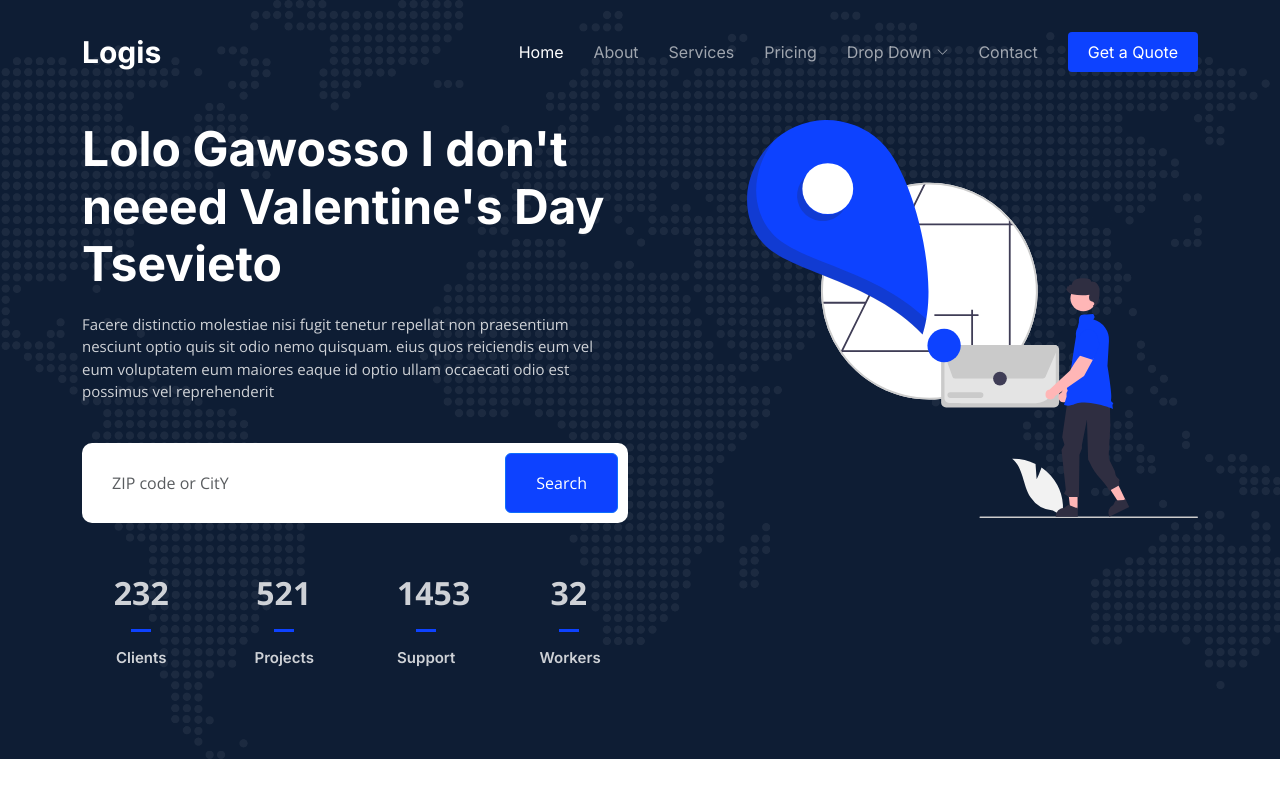
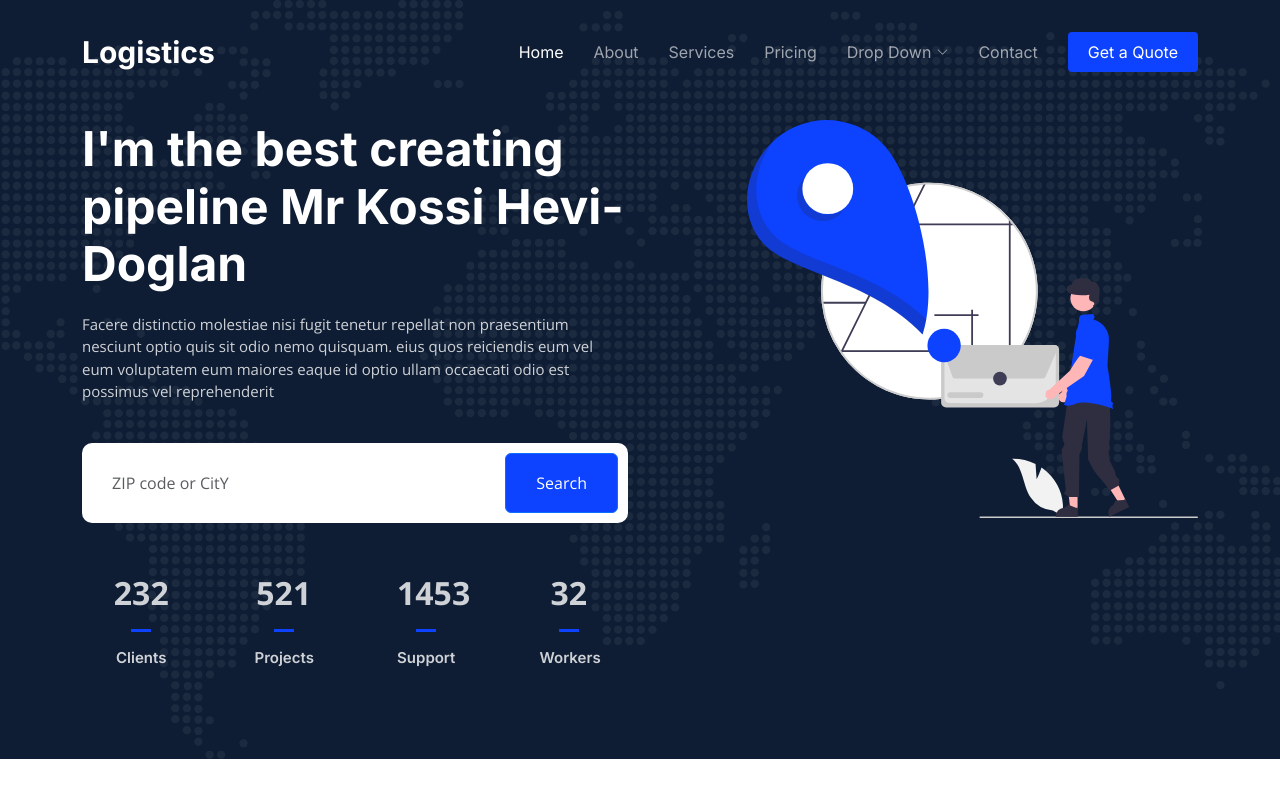
Before and after one commit to khevi/awscid, a plain HTML site: page index.html in a window 1280 px wide. Shown: the top 800 px of the page. Drawn offline with nearby package versions, Linux system fonts and the light colour scheme.

Commit message:
making change via pippeline

```diff
--- a/index.html
+++ b/index.html
@@ -47,7 +47,7 @@
       <a href="index.html" class="logo d-flex align-items-center">
         <!-- Uncomment the line below if you also wish to use an image logo -->
         <!-- <img src="assets/img/logo.png" alt=""> -->
-        <h1>Logis</h1>
+        <h1>Logistics</h1>
       </a>
 
       <i class="mobile-nav-toggle mobile-nav-show bi bi-list"></i>
@@ -89,7 +89,7 @@
     <div class="container">
       <div class="row gy-4 d-flex justify-content-between">
         <div class="col-lg-6 order-2 order-lg-1 d-flex flex-column justify-content-center">
-          <h2 data-aos="fade-up">Lolo Gawosso I don't neeed Valentine's Day Tsevieto</h2>
+          <h2 data-aos="fade-up">I'm the best creating pipeline Mr Kossi Hevi-Doglan</h2>
           <p data-aos="fade-up" data-aos-delay="100">Facere distinctio molestiae nisi fugit tenetur repellat non praesentium nesciunt optio quis sit odio nemo quisquam. eius quos reiciendis eum vel eum voluptatem eum maiores eaque id optio ullam occaecati odio est possimus vel reprehenderit</p>
 
           <form action="#" class="form-search d-flex align-items-stretch mb-3" data-aos="fade-up" data-aos-delay="200">
```
